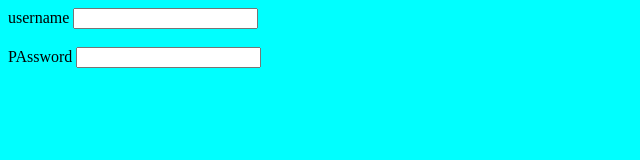
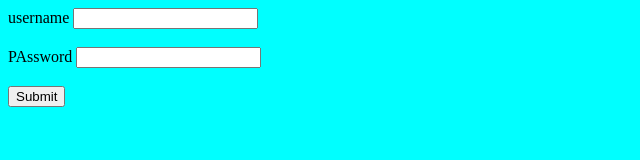
Before and after one commit to Karishma73372/index.html, a plain HTML site: page index.html in a window 1280 px wide. Shown: the whole page, without its empty margins (0-640 px from the left). Drawn offline with Linux system fonts and the light colour scheme.

Commit message:
form is added

```diff
--- a/index.html
+++ b/index.html
@@ -16,3 +16,7 @@
         <input type="text" id="username" required><br><br>
         <label for="PAssword">PAssword</label>
         <input type="password" id="password" required><br><br>
+        <button type="button">Submit</button>
+    </form>
+</body>
+</html>
```
